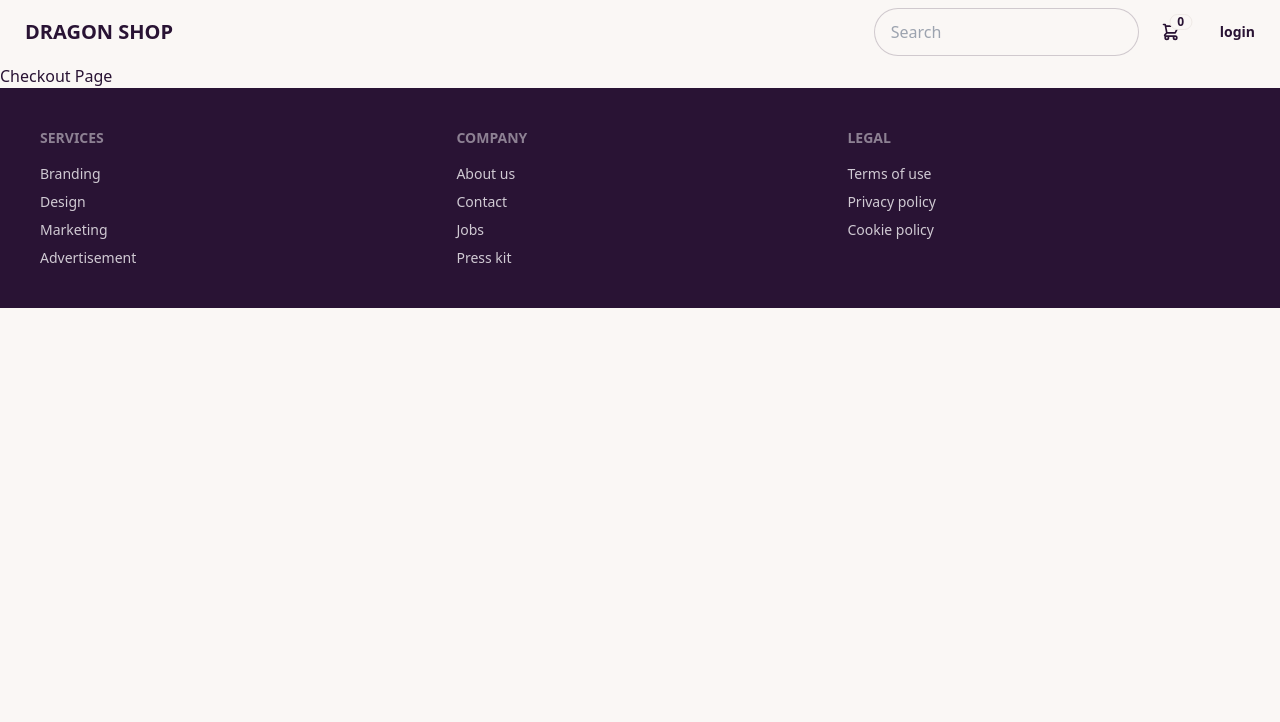
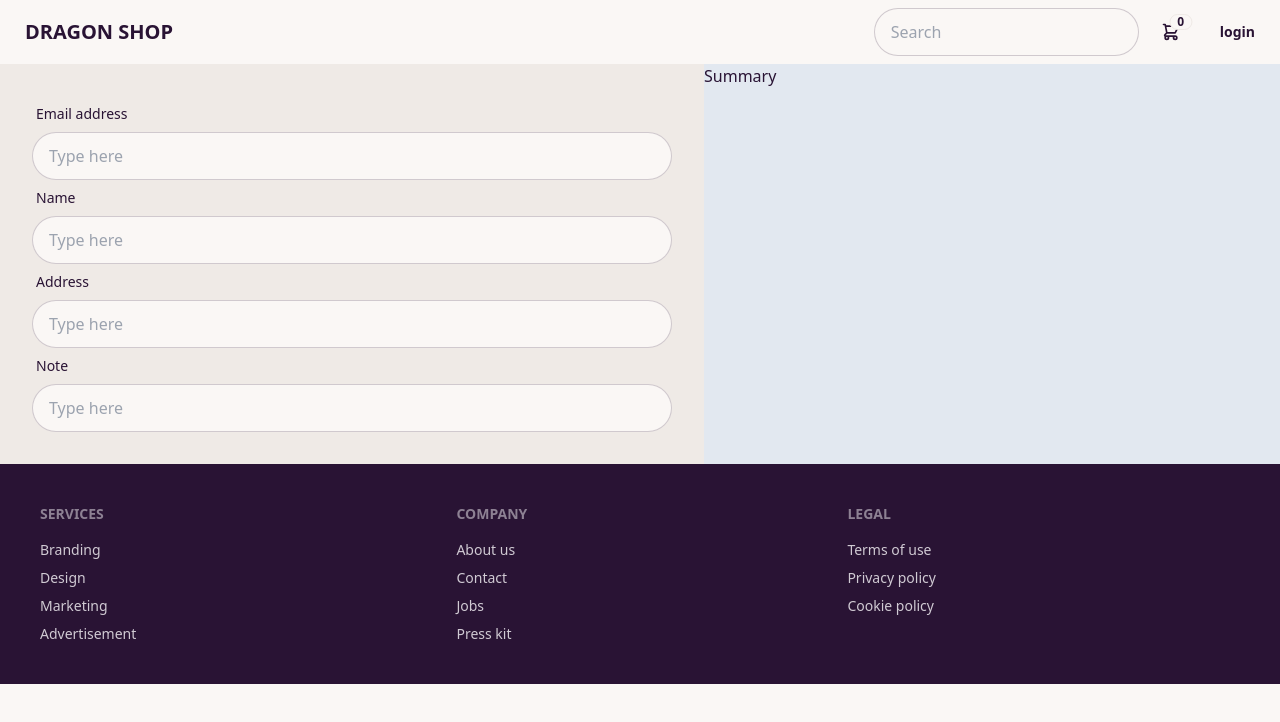
Before and after one commit to MrThanakritt/E-Commerce-Vue, a Vue app: page /checkout in a window 1280 px wide. Shown: the top 722 px of the page. Built offline with nearby package versions, Linux system fonts and the light colour scheme.

Commit message:
add code in CheckoutView.vue

```diff
--- a/src/stores/user/product.js
+++ b/src/stores/user/product.js
@@ -1,4 +1,3 @@
-import Product from '@/components/Product.vue'
 import { defineStore } from 'pinia'
 
 export const useProductStore = defineStore('product', {
--- a/src/views/user/Cartview.vue
+++ b/src/views/user/Cartview.vue
@@ -1,4 +1,6 @@
 <script setup>
+import { RouterLink } from 'vue-router'
+
 import UserLayout from '@/layouts/UserLayout.vue'
 import Close from '@/components/icons/Close.vue'
 import { useCartStore } from '@/stores/user/cart'
@@ -70,6 +72,9 @@ const changeQuantity = (event, index) => {
                         <div>ราคารวมทั้งหมด</div>
                         <div>{{ cartStore.summaryPrice }}</div>
                     </div>
+                    <RouterLink :to="{ name: 'checkout'}" class="btn btn-neutral w-full">
+                        ชำระเงิน
+                    </RouterLink>
                 </div>
 
             </div>
--- a/src/views/user/CheckoutView.vue
+++ b/src/views/user/CheckoutView.vue
@@ -1,9 +1,56 @@
 <script setup>
-    import UserLayout from '@/layouts/UserLayout.vue'
+import { reactive } from 'vue'
+
+import UserLayout from '@/layouts/UserLayout.vue'
+
+const FormData = [
+    {
+        name: 'Email address',
+        field: 'email'
+    },
+    {
+        name: 'Name',
+        field: 'name'
+    },
+    {
+        name: 'Address',
+        field: 'address'
+    },
+    {
+        name: 'Note',
+        field: 'note'
+    }
+]
+
+const userFormData = reactive(
+    {
+        email: '',
+        name: '',
+        address: '',
+        note: ''
+    }
+)
+
 </script>
 
 <template>
     <UserLayout>
-        Checkout Page
+        <div class="flex">
+            <section class="flex-auto w-64 bg-base-200 p-8">
+
+                <!--checkoutInput-->
+                <label v-for="form in FormData" class="form-control w-full">
+                    <div class="label">
+                        <span class="label-text">{{ form.name }}</span>
+                    </div>
+                    <input v-model="userFormData[form.field]" type="text" placeholder="Type here" class="input input-bordered w-full" />
+                </label>
+            </section>
+            <!--checkoutInput-->
+
+            <section class="flex-auto w-32 bg-slate-200">
+                Summary
+            </section>
+        </div>
     </UserLayout>
 </template>
--- a/src/views/user/SearchView.vue
+++ b/src/views/user/SearchView.vue
@@ -1,5 +1,5 @@
 <script setup>
-import { ref, onMounted, computed, watch } from 'vue'
+import { ref, computed, watch } from 'vue'
 import { useRoute, useRouter} from 'vue-router'
 
 import UserLayout from '@/layouts/UserLayout.vue'
```
